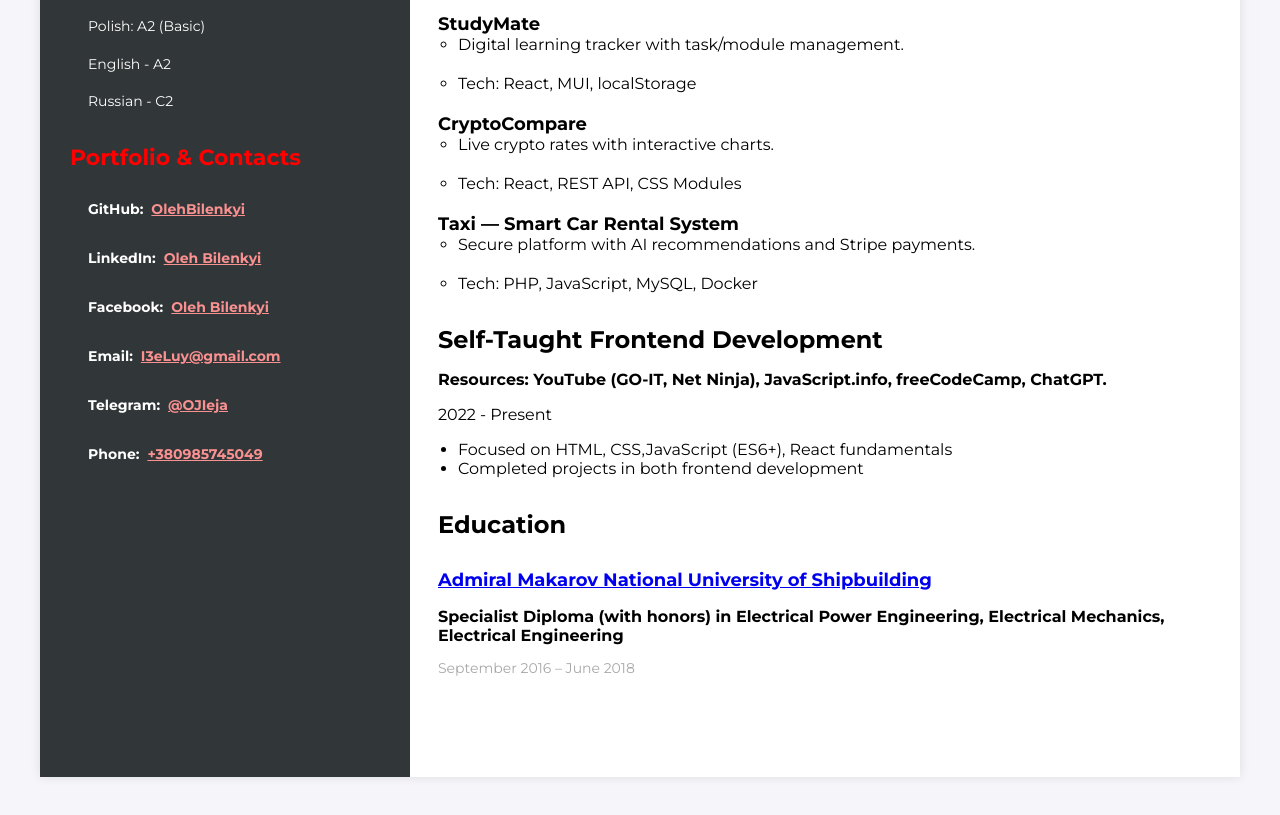
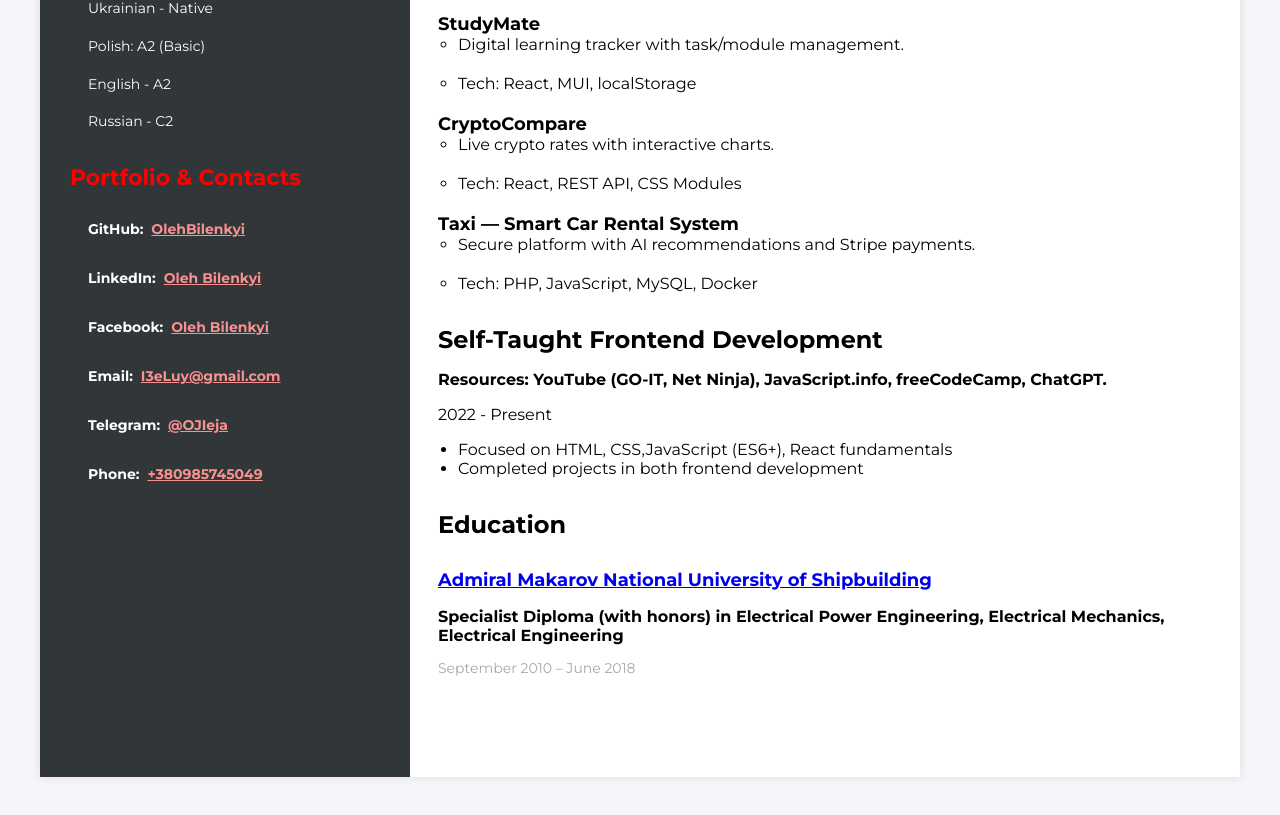
Before and after one commit to OlehBilenkyi/ReactResume, a React (Vite) app: page / in a window 1280 px wide. Shown: the part 1019-1834 px from the top of the page. Built offline with nearby package versions, Linux system fonts and the light colour scheme.

Commit message:
NameEducation

```diff
--- a/src/components/MainContent/Education/Education.jsx
+++ b/src/components/MainContent/Education/Education.jsx
@@ -36,7 +36,7 @@ const MyEducation = () => {
           Specialist Diploma (with honors) in Electrical Power Engineering,
           Electrical Mechanics, Electrical Engineering
         </EducationDip>
-        <WorkExperienceTime>September 2016 – June 2018</WorkExperienceTime>
+        <WorkExperienceTime>September 2010 – June 2018</WorkExperienceTime>
       </EducationContainer>
     </>
   );
--- a/src/components/Sidebar/Sidebar.module.scss
+++ b/src/components/Sidebar/Sidebar.module.scss
@@ -1,7 +1,6 @@
 .sidebarWrapper {
   background: #313638;
-  padding: 40px 10px 40px 10px;
-
+  padding: 60px 10px 40px 10px;
   width: 370px;
   box-sizing: border-box;
   color: #ffffff;
```
